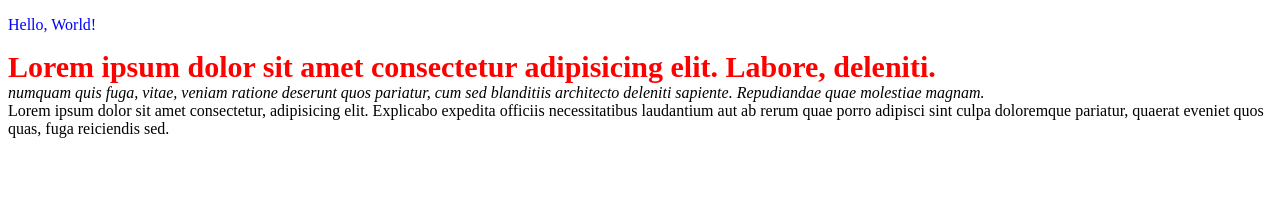
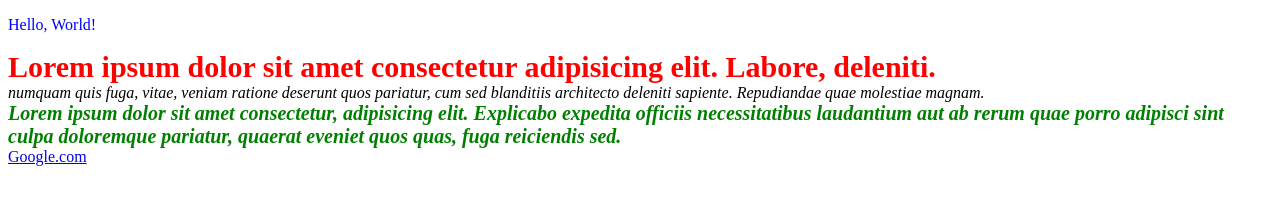
Before and after one commit to Ruslan379/GoIteensTasks-master, a plain HTML site: page FE/module1/index.html in a window 1280 px wide. Drawn offline with Linux system fonts and the light colour scheme.

Commit message:
added link

```diff
--- a/FE/module1/index.html
+++ b/FE/module1/index.html
@@ -11,7 +11,16 @@
 	<i>numquam quis fuga, vitae, veniam ratione deserunt quos pariatur, cum sed blanditiis architecto deleniti sapiente.
 	Repudiandae quae molestiae magnam.</i>
 	<br />
-	Lorem ipsum dolor sit amet consectetur, adipisicing elit. Explicabo expedita officiis necessitatibus laudantium aut ab rerum quae porro adipisci sint culpa doloremque pariatur, quaerat eveniet quos quas, fuga reiciendis sed.
+	<b style="color: green; font-size: 20px">
+		<i>
+			Lorem ipsum dolor sit amet consectetur, adipisicing elit. Explicabo expedita officiis necessitatibus laudantium aut ab
+			rerum quae porro adipisci sint culpa doloremque pariatur, quaerat eveniet quos quas, fuga reiciendis sed.
+		</i>
+	</b>
+	<br />
+	<a href="http://google.com" target="_blank" title="Пошукова система Google">
+		Google.com
+	</a>
 </body>
 </html>
 
```
